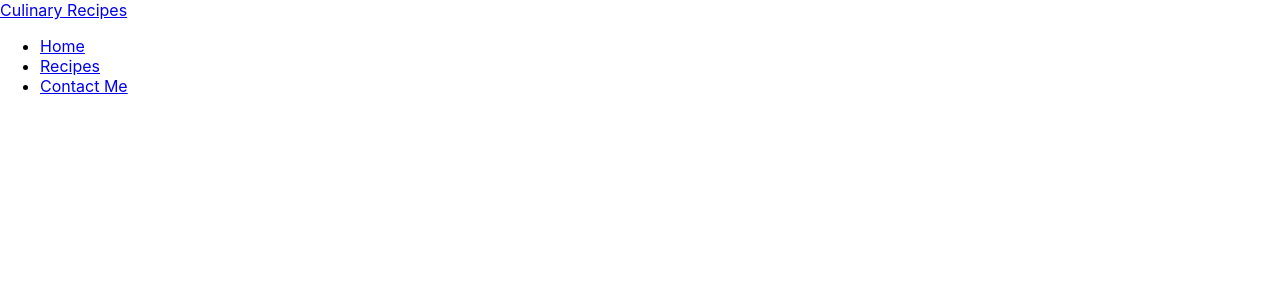
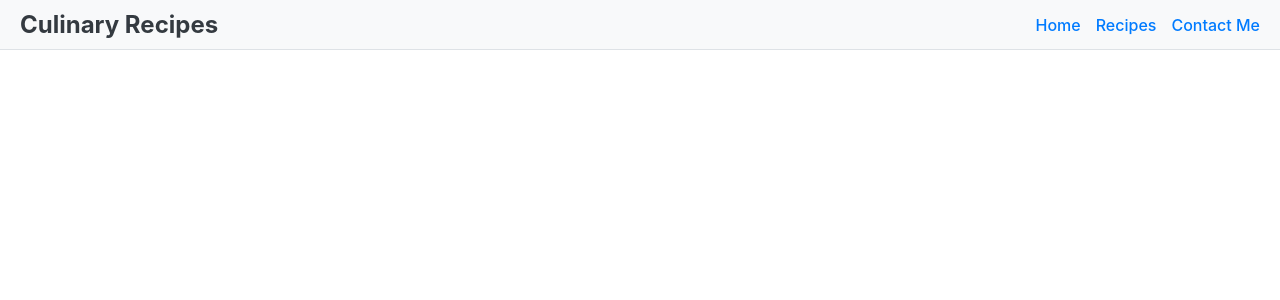
Before and after one commit to nnamanx/CulinaryCanvas, a React (Create React App) app: page / in a window 1280 px wide. Shown: the top 300 px of the page. Built offline with nearby package versions, Linux system fonts and the light colour scheme; the HTML template or start-up script is replaced by a standard one.

Commit message:
Navbar is ready

```diff
--- /dev/null
+++ b/src/Navbar.css
@@ -0,0 +1,40 @@
+
+.navbar {
+    display: flex;
+    justify-content: space-between;
+    align-items: center;
+    padding: 10px 20px;
+    background-color: #f8f9fa;
+    border-bottom: 1px solid #dee2e6;
+  }
+
+  .navbar-logo {
+    font-size: 1.5rem;
+    font-weight: bold;
+    color: #343a40;
+    text-decoration: none;
+  }
+
+  .navbar-links {
+    list-style: none;
+    display: flex;
+    gap: 15px;
+    margin: 0;
+    padding: 0;
+  }
+
+  .navbar-item {
+    display: inline;
+  }
+
+  .navbar-link {
+    text-decoration: none;
+    color: #007bff;
+    font-size: 1rem;
+    font-weight: 500;
+    transition: color 0.2s;
+  }
+
+  .navbar-link:hover {
+    color: #0056b3;
+  }
--- a/src/Navbar.jsx
+++ b/src/Navbar.jsx
@@ -1,4 +1,6 @@
 import React from 'react';
+import "./Navbar.css"
+
 const Navbar = () => {
     return (
       <nav className="navbar">
```
